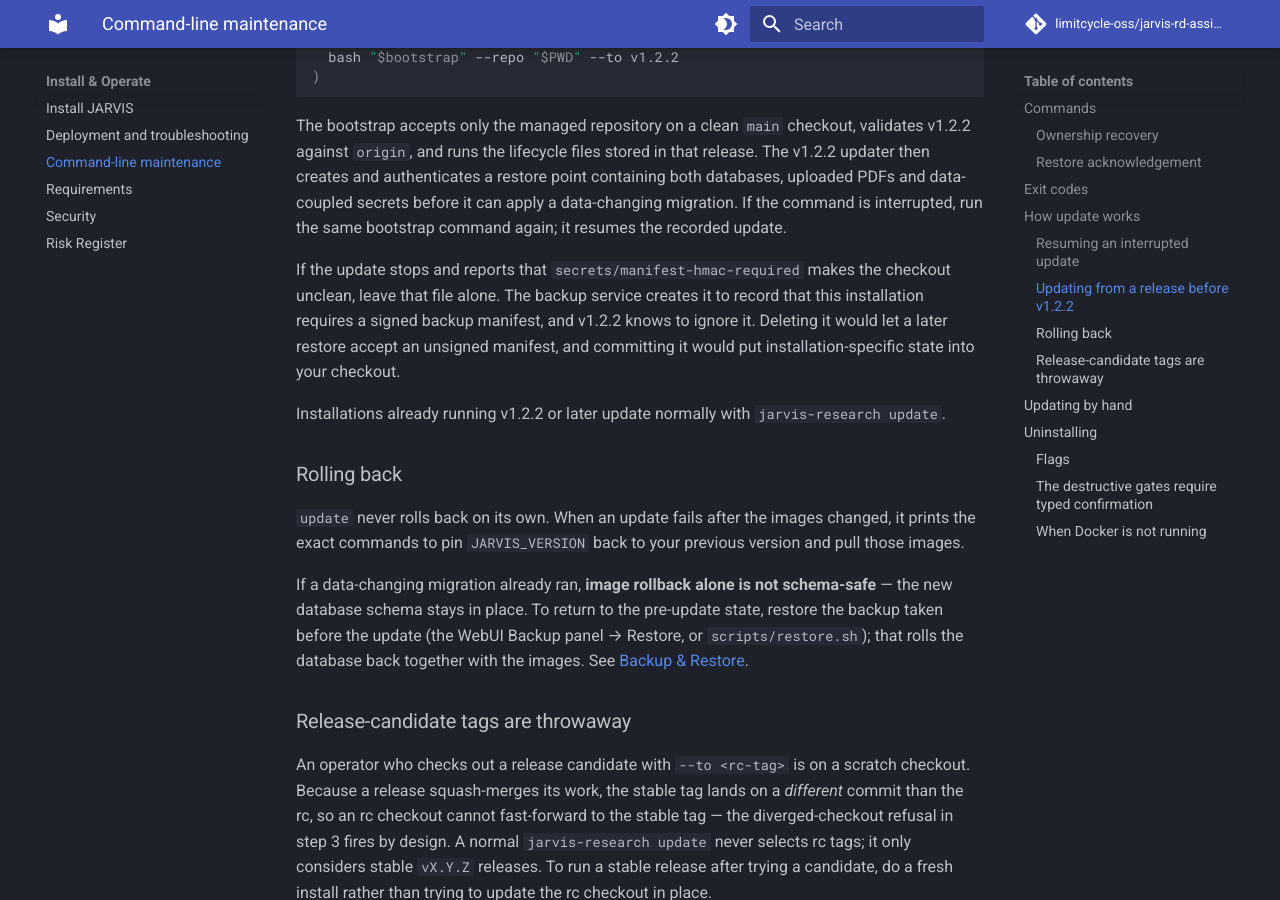
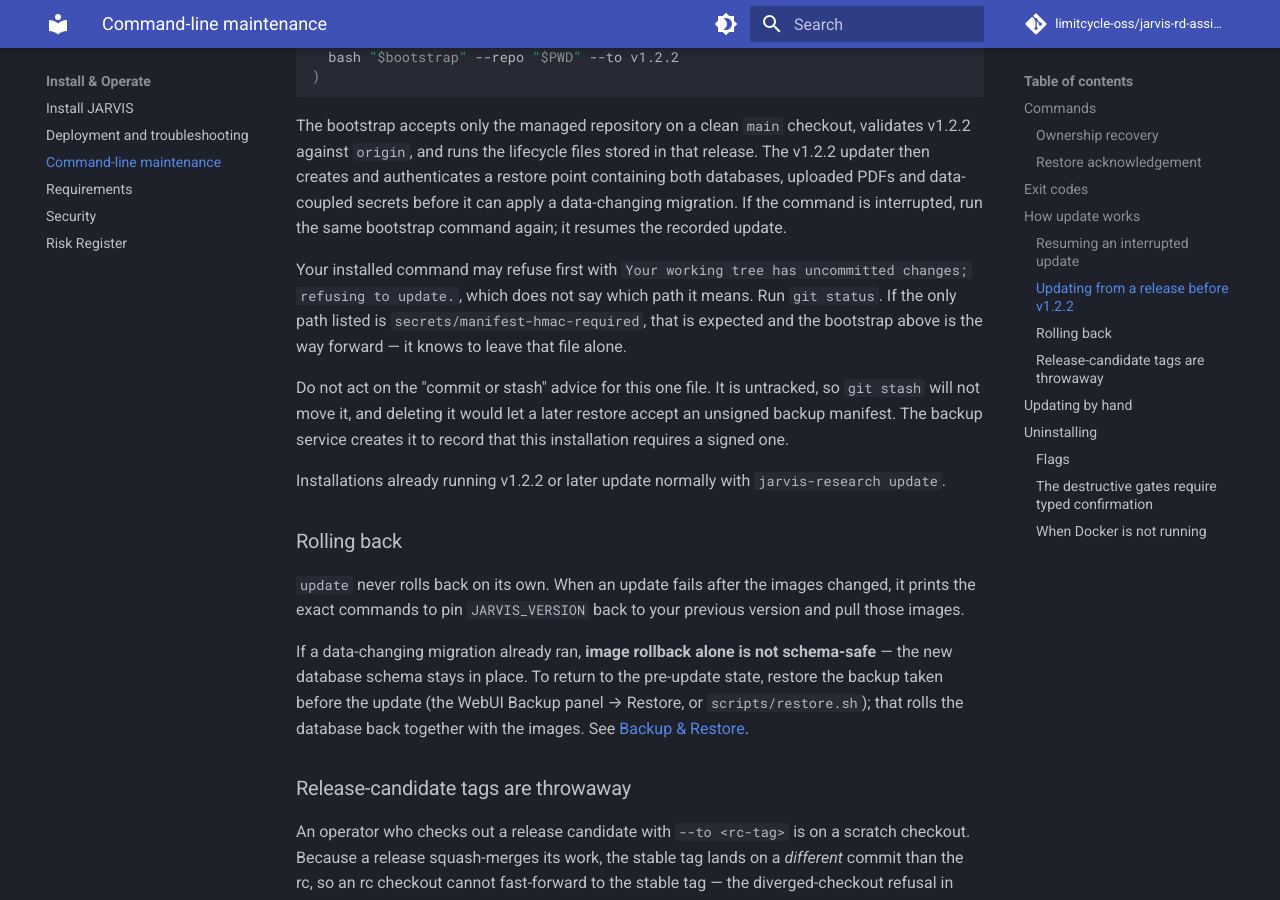
Before and after one commit to FFidan/Jarvis-RD-Assistant, an MkDocs documentation site: the page built from docs/manual/cli.md, in a window 1280 px wide and 900 px high, scrolled down 3838 px. Built offline with MkDocs 1.6.1 and Material for MkDocs 9.7.7, drawn with Linux system fonts in a browser that asks for light colours; comment, search, counter and statistics services are not loaded.

Commit message:
fix(update): close four gaps found while hardening the update guards
Assert that the resolved Git directory is a real directory. Git before 2.13
does not know --absolute-git-dir and echoes the unknown flag back with a zero
exit status, so the in-progress-operation fence silently probed a path that
could not exist and let an interrupted merge through.

Anchor the interrupted-write dotenv rule to the repository root. It applied at
any depth, so a nested per-service dotenv file would have been invisible to Git.

Re-key the update guidance on the message an older installation actually
prints. It never names a path, so the previous wording described a refusal no
release emits, and a reader following the generic advice would have deleted the
file that keeps a later restore requiring a signed manifest.

Explain what to do when a target ships no update bootstrap instead of only
reporting that it does not.

```diff
--- a/docs/manual/cli.md
+++ b/docs/manual/cli.md
@@ -141,11 +141,16 @@
 apply a data-changing migration. If the command is interrupted, run the same
 bootstrap command again; it resumes the recorded update.
 
-If the update stops and reports that `secrets/manifest-hmac-required` makes the
-checkout unclean, leave that file alone. The backup service creates it to record
-that this installation requires a signed backup manifest, and v1.2.2 knows to
-ignore it. Deleting it would let a later restore accept an unsigned manifest,
-and committing it would put installation-specific state into your checkout.
+Your installed command may refuse first with `Your working tree has uncommitted
+changes; refusing to update.`, which does not say which path it means. Run `git
+status`. If the only path listed is `secrets/manifest-hmac-required`, that is
+expected and the bootstrap above is the way forward — it knows to leave that file
+alone.
+
+Do not act on the "commit or stash" advice for this one file. It is untracked, so
+`git stash` will not move it, and deleting it would let a later restore accept an
+unsigned backup manifest. The backup service creates it to record that this
+installation requires a signed one.
 
 Installations already running v1.2.2 or later update normally with
 `jarvis-research update`.
```
Also changed, not shown: 5 other files.
